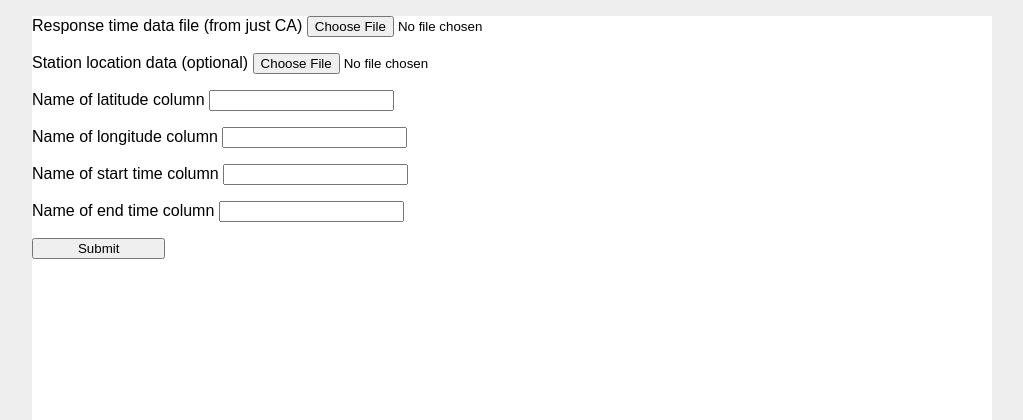
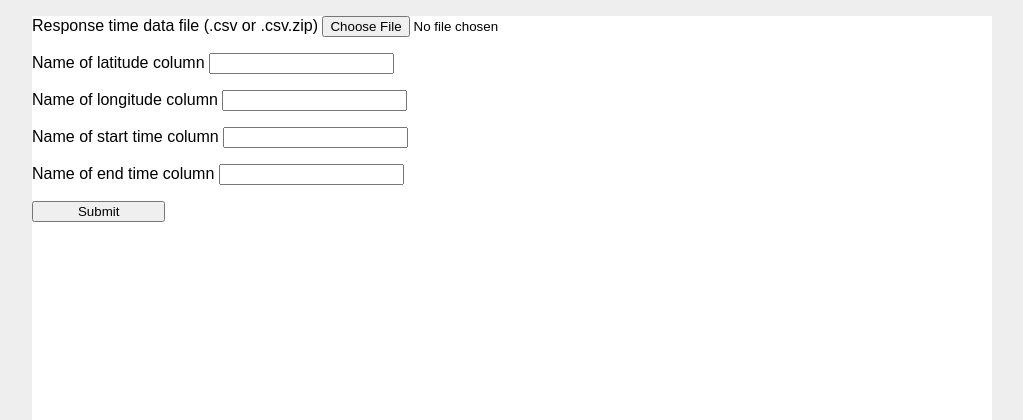
Before and after one commit to edjzhang/codea-api-v2, a Flask app: page / in a window 1280 px wide. Shown: the top 420 px of the page, without its empty margins (128-1151 px from the left). Run offline with Flask 2, Linux system fonts and the light colour scheme; parts of the project's set-up code (start-up, migrations or seed data) failed here and were passed over.

Commit message:
Clarify upload parameters

```diff
--- a/templates/upload.html
+++ b/templates/upload.html
@@ -1,13 +1,12 @@
 <html>
   <head>
-    <title>Open Data Response Time Analysis</title>
+    <title>Open Data Response Time Analysis (Proof-of-Concept: CA cities only)</title>
     <link rel="stylesheet" href="{{ url_for('static', filename='css/main.css') }}">
   </head>
    <body>
       <form action = "https://sj-open-data-api.herokuapp.com/uploader" method = "POST"
          enctype = "multipart/form-data">
-         <p>    Response time data file (from just CA) <input type = "file" name = "response_file" />
-         <p>    Station location data (optional) <input type = "file" name = "station_file" />
+         <p>    Response time data file (.csv or .csv.zip) <input type = "file" name = "response_file" />
          <p>    Name of latitude column <input type = "text" name = "lat_col" /></p>
          <p>    Name of longitude column <input type = "text" name = "long_col" /></p>
          <p>    Name of start time column <input type = "text" name = "start_time_col" /></p>
```
